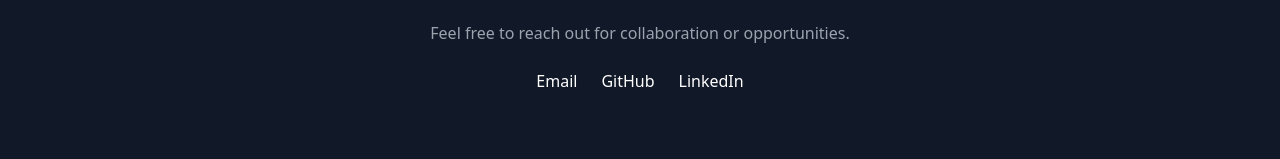
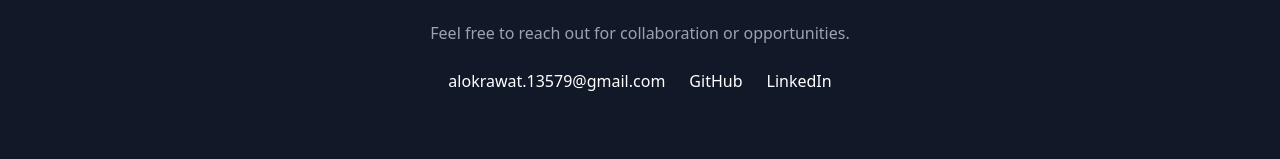
Before and after one commit to AlokKumarRawat/Portfolio, a website: page index.html in a window 1280 px wide. Shown: the part 1827-1986 px from the top of the page. Drawn offline with nearby package versions, Linux system fonts and the light colour scheme.

Commit message:
Update index.html

```diff
--- a/index.html
+++ b/index.html
@@ -123,7 +123,7 @@
 
       <div class="flex justify-center gap-6">
         <a href="mailto:alokrawat.1357@gmail.com" class="hover:text-blue-400"
-          >Email</a
+          >alokrawat.13579@gmail.com</a
         >
         <a href="https://github.com/AlokKumarRawat" class="hover:text-blue-400"
           >GitHub</a
```
